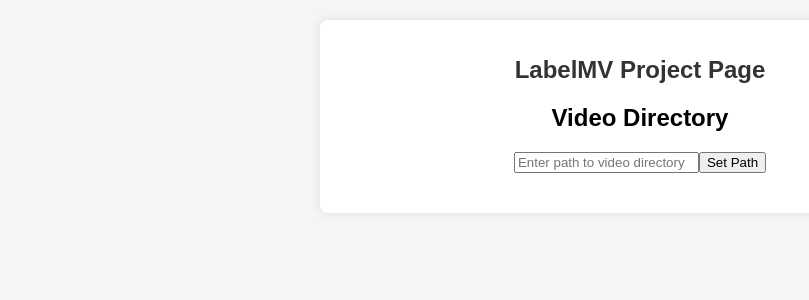
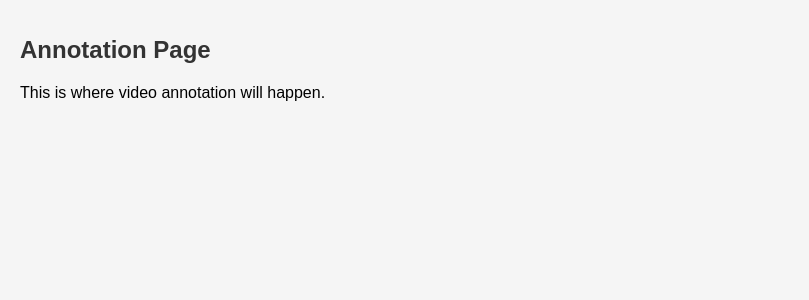
Before and after one commit to BaamPark/WebLabelMV, a React (Create React App) app in the folder labelmv-frontend/: page /annotation in a window 1280 px wide. Shown: the top 300 px of the page, without its empty margins (0-809 px from the left). Built offline with nearby package versions, Linux system fonts and the light colour scheme.

Commit message:
fix frontend: set rate show up after selecting all videos

```diff
--- a/labelmv-frontend/package.json
+++ b/labelmv-frontend/package.json
@@ -11,6 +11,7 @@
     "express": "^5.1.0",
     "react": "^19.1.1",
     "react-dom": "^19.1.1",
+    "react-router-dom": "^7.8.2",
     "react-scripts": "5.0.1",
     "web-vitals": "^2.1.4"
   },
--- a/labelmv-frontend/src/App.js
+++ b/labelmv-frontend/src/App.js
@@ -1,11 +1,24 @@
-import './App.css';
+import React from 'react';
+import { BrowserRouter as Router, Route, Routes } from 'react-router-dom';
 import ProjectPage from './ProjectPage';
+
+const AnnotationPage = () => {
+  return (
+    <div>
+      <h1>Annotation Page</h1>
+      <p>This is where video annotation will happen.</p>
+    </div>
+  );
+};
 
 function App() {
   return (
-    <div className="App">
-      <ProjectPage />
-    </div>
+    <Router>
+      <Routes>
+        <Route path="/" element={<ProjectPage />} />
+        <Route path="/annotation" element={<AnnotationPage />} />
+      </Routes>
+    </Router>
   );
 }
 
--- a/labelmv-frontend/src/ProjectPage.js
+++ b/labelmv-frontend/src/ProjectPage.js
@@ -1,5 +1,6 @@
 import "./ProjectPage.css";
 import React, { useState } from 'react';
+import { useNavigate } from 'react-router-dom';
 
 const ProjectPage = () => {
   const [videoDirectory, setVideoDirectory] = useState('');
@@ -7,6 +8,8 @@ const ProjectPage = () => {
   const [numVideos, setNumVideos] = useState(1);
   const [selectedVideos, setSelectedVideos] = useState(Array(numVideos).fill(null));
   const [frameRate, setFrameRate] = useState(1);
+
+  const navigate = useNavigate();
 
   // Step 1: Set video directory and fetch videos
   const handleSetPathClick = () => {
@@ -40,6 +43,11 @@ const ProjectPage = () => {
   // Step 4: Set frame rate
   const handleFrameRateChange = (e) => {
     setFrameRate(parseInt(e.target.value));
+  };
+
+  // Navigate to annotation page
+  const startAnnotation = () => {
+    navigate('/annotation');
   };
 
   return (
@@ -93,7 +101,7 @@ const ProjectPage = () => {
       )}
 
       {/* Step 4: Set Frame Rate (shown after selecting videos) */}
-      {selectedVideos.length > 0 && selectedVideos.some(video => video !== null) && (
+      {selectedVideos.length > 0 && selectedVideos.every(video => video !== null && video !== '') && (
         <section>
           <h2>Set Frame Rate</h2>
           <input
@@ -106,6 +114,12 @@ const ProjectPage = () => {
         </section>
       )}
 
+      {/* Start Annotation Button (shown after receiving video list) */}
+      {availableVideos.length > 0 && (
+        <section>
+          <button onClick={startAnnotation}>Start Annotation</button>
+        </section>
+      )}
     </div>
   );
 };
```
Also changed, not shown: 2 other files (tests, documents, lock files or other folders).
